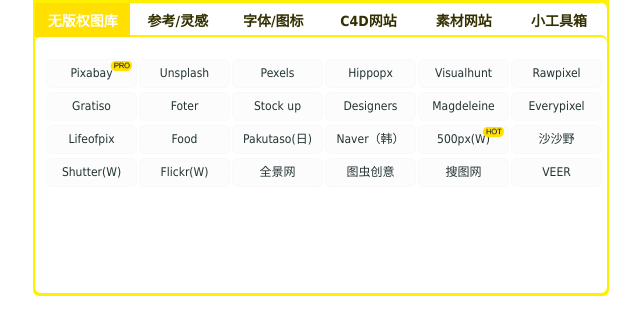
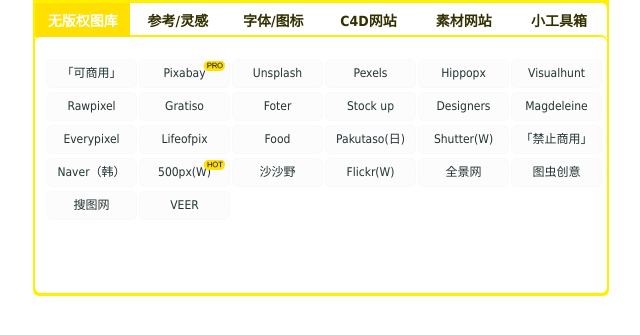
Before and after one commit to CNstyle/HI, a plain HTML site: page index.html in a window 1280 px wide. Shown: the part 77-412 px from the top of the page, without its empty margins (319-959 px from the left). Drawn offline with Linux system fonts and the light colour scheme.

Commit message:
Add files via upload

```diff
--- a/index.html
+++ b/index.html
@@ -5,6 +5,7 @@
 <title>嗨痞设计</title>
 <link rel="stylesheet" type="text/css" href="./css/mystyles.css">
 <link rel="stylesheet" type="text/css" href="./css/headstyles.css">
+<link rel="shortcut icon" href="./icon/icon16.ico">
 </head>
 <body>
 <div  class="container">
@@ -34,7 +35,7 @@
     <ul class="items">
       <li class="last"><a target="_blank" href="https://vip01.zcool.com.cn/">新插件下载</a></li>
       <li class="last"><a target="_blank" href="https://jq.qq.com/?_wv=1027&k=EI7XabH4">加入官方群</a></li>
-      <li class="last"><a target="_blank" href="https://vip01.zcool.com.cn/">版本v5.3.0</a></li>
+      <li class="last"><a target="_blank" href="https://vip01.zcool.com.cn/">版本v5.4.1</a></li>
     </ul>
   </div>
   <div class="container Hi-Content">
@@ -47,6 +48,7 @@
               <!-------内容1--------->
 
               <div class="c-width">
+              <div class="z-font z-bg"> <strong>「可商用」</strong> </div>
                 <div class="z-font"> <a href="https://pixabay.com/zh/" target="_blank"> <strong>Pixabay</strong>
                   <div class="z-title title-pro"> </div>
                   </a> </div>
@@ -64,17 +66,19 @@
                 <div class="z-font"> <a href="https://www.lifeofpix.com/" target="_blank"> <strong>Lifeofpix</strong></a> </div>
                 <div class="z-font"> <a href="https://www.foodiesfeed.com/" target="_blank"> <strong>Food</strong></a> </div>
                 <div class="z-font"> <a href="https://www.pakutaso.com/" target="_blank"> <strong>Pakutaso(日)</strong></a> </div>
+                      <div class="z-font"> <a href="https://www.shutterstock.com/" target="_blank"> <strong>Shutter(W)</strong></a> </div>
+                 <div class="z-font z-bg"> <strong>「禁止商用」</strong> </div>
                 <div class="z-font"> <a href="http://photo.naver.com/" target="_blank"> <strong>Naver（韩）</strong></a> </div>
                 <div class="z-font"> <a href="https://500px.com/popular" target="_blank"> <strong>500px(W)</strong>
                   <div class="z-title title-hot"> </div>
                   </a> </div>
                 <div class="z-font"> <a href="https://www.ssyer.com/" target="_blank"> <strong>沙沙野</strong></a> </div>
-                <div class="z-font"> <a href="https://www.shutterstock.com/" target="_blank"> <strong>Shutter(W)</strong></a> </div>
                 <div class="z-font"> <a href="https://www.flickr.com" target="_blank"> <strong>Flickr(W)</strong></a> </div>
                 <div class="z-font"> <a href="https://www.quanjing.com/" target="_blank"> <strong>全景网</strong></a> </div>
                 <div class="z-font"> <a href="https://stock.tuchong.com/" target="_blank"> <strong>图虫创意</strong></a> </div>
                 <div class="z-font"> <a href="http://www.sophoto.com.cn/" target="_blank"> <strong>搜图网</strong></a> </div>
                 <div class="z-font"> <a href="https://www.veer.com/" target="_blank"> <strong>VEER</strong></a> </div>
+
               </div>
             </div>
           </li>
@@ -275,7 +279,7 @@
                 <div class="z-font"> <a href="http://tool.qiuziti.com/tool_erweima.html" target="_blank" > <strong>二维码转矢Ⅱ</strong></a> </div>
                 <div class="z-font"> <a href="https://www.remove.bg/zh/upload" target="_blank" > <strong>在线抠图</strong></a> </div>
                 <div class="z-font"> <a href="https://www.photopea.com/" target="_blank" title="在线PS"> <strong>在线PS</strong></a> </div>
-                 <div class="z-font"> <a href="https://tool.lu/morse/" target="_blank" title="在线PS"> <strong>摩斯电码转换</strong><div class="z-title title-pro"></div></a> </div>
+                 <div class="z-font"> <a href="https://tool.lu/morse/" target="_blank" > <strong>摩斯电码转换</strong><div class="z-title title-pro"></div></a> </div>
               </div>
             </div>
           </li>
```
